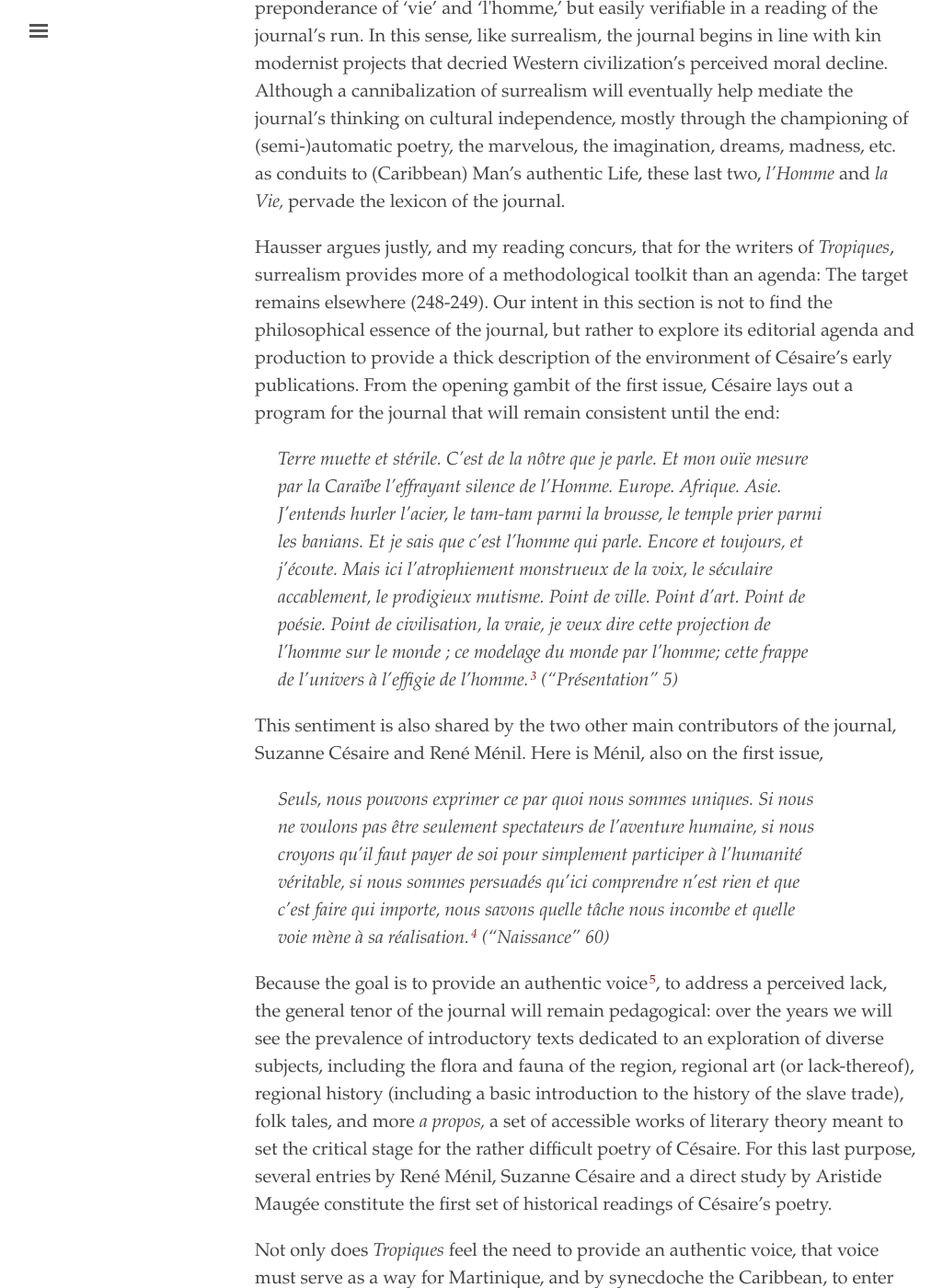
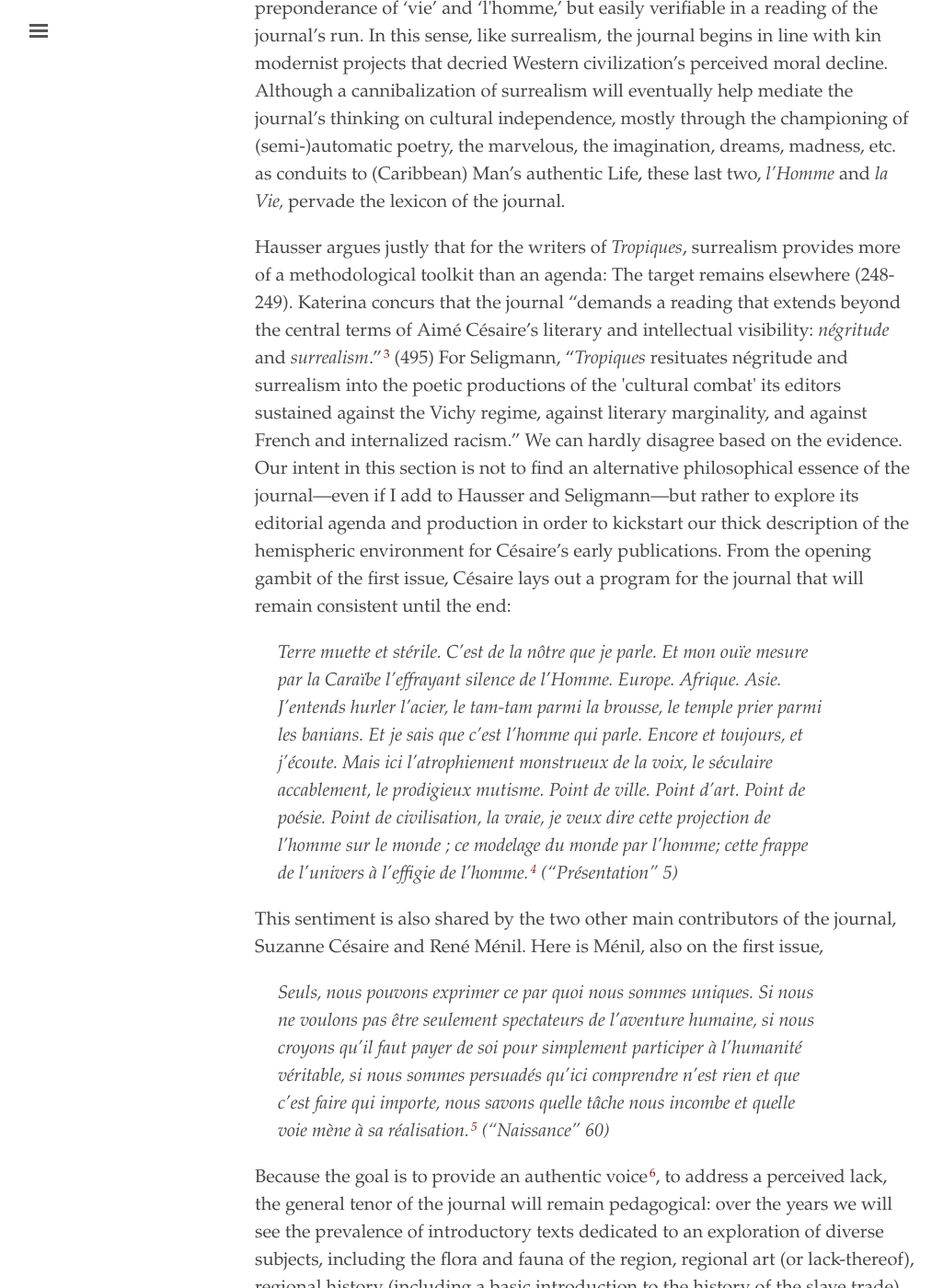
Before and after one commit to elotroalex/record, a Jekyll site: the page built from _chapters/03-assimilate.md, in a window 1280 px wide and 1400 px high, scrolled down 5114 px. Shown: the whole window at 92% size, without its empty margins (3-1028 px from the left). Built offline with Jekyll 4.4.1, drawn with Linux system fonts in a browser that asks for light colours; some of the changed text lies outside the part shown.

Commit message:
added seligmann

```diff
--- a/_chapters/03-assimilate.md
+++ b/_chapters/03-assimilate.md
@@ -57,7 +57,7 @@
 
 As *figure q* suggests, neither the word *surrealism,* nor the name Breton appear in the first issue. What we have instead is a journal that overtly embraces the fight for cultural autonomy, placing Man and Life at the center of its ideological thrust against Cartesianism and instrumental rationality—shorthanded in the relative preponderance of 'vie' and 'l\'homme,' but easily verifiable in a reading of the journal's run. In this sense, like surrealism, the journal begins in line with kin modernist projects that decried Western civilization’s perceived moral decline. Although a cannibalization of surrealism will eventually help mediate the journal’s thinking on cultural independence, mostly through the championing of (semi-)automatic poetry, the marvelous, the imagination, dreams, madness, etc. as conduits to (Caribbean) Man’s authentic Life, these last two, *l’Homme* and *la Vie,* pervade the lexicon of the journal.
 
-Hausser argues justly, and my reading concurs, that for the writers of *Tropiques*, surrealism provides more of a methodological toolkit than an agenda: The target remains elsewhere (248-249). Our intent in this section is not to find the philosophical essence of the journal, but rather to explore its editorial agenda and production to provide a thick description of the environment of Césaire’s early publications. From the opening gambit of the first issue, Césaire lays out a program for the journal that will remain consistent until the end:
+Hausser argues justly that for the writers of *Tropiques*, surrealism provides more of a methodological toolkit than an agenda: The target remains elsewhere (248-249). Katerina concurs that the journal "demands a reading that extends beyond the central terms of Aimé Césaire’s literary and intellectual visibility: *négritude* and *surrealism*."[^ks1] (495) For Seligmann, "*Tropiques* resituates négritude and surrealism into the poetic productions of the \'cultural combat\' its editors sustained against the Vichy regime, against literary marginality, and against French and internalized racism." We can hardly disagree based on the evidence. Our intent in this section is not to find an alternative philosophical essence of the journal—even if I add to Hausser and Seligmann—but rather to explore its editorial agenda and production in order to kickstart our thick description of the hemispheric environment for Césaire’s early publications. From the opening gambit of the first issue, Césaire lays out a program for the journal that will remain consistent until the end:
 
 > Terre muette et stérile. C'est de la nôtre que je parle. Et mon ouïe mesure par la Caraïbe l'effrayant silence de l'Homme. Europe. Afrique. Asie. J'entends hurler l'acier, le tam-tam parmi la brousse, le temple prier parmi les banians. Et je sais que c'est l'homme qui parle. Encore et toujours, et j'écoute. Mais ici l'atrophiement monstrueux de la voix, le séculaire accablement, le prodigieux mutisme. Point de ville. Point d'art. Point de poésie. Point de civilisation, la vraie, je veux dire cette projection de l'homme sur le monde ; ce modelage du monde par l'homme; cette frappe de l'univers à l'effigie de l'homme.[^8] ("Présentation" 5)
 
@@ -302,6 +302,8 @@
 
 [^8]: \[Dumb and fallow land. I’m talking about ours. And my ear reckons the chilling silence of Man in the Caribbean. Europe. Africa. Asia. I hear the cry of steel, the battle drums in the bush, the temple prayers among the Banyan trees. And I know it is Man who speaks. Hitherto and forever, and I listen. But here the monstrous atrophy of the voice, the secular decrepitude, the prodigious mutism. No city. No art. No poetry. No civilization, the true one, I mean that projection of Man onto the world; the modeling of the world by Man; the stamp of Man’s figure on the universe.\]
 
+[^ks1]: Seligmann, Katerina Gonzalez. "Poetic Productions of Cultural Combat in *Tropiques*" The South Atlantic Quarterly 115:3, July 2016. (495-512)
+
 [^9]: \[Only we can express that which makes us unique. If we strive to be more than mere spectators of the human adventure, if we believe that we must make a personal offering simply to participate in a true humanity, if we are convinced that it is not to comprehend, but to make what really matters, we know what is our task, and what way leads to its realization.\]
 
 [^n1]: For a recent, and superbly executed analysis of the relationship between authenticity and the print-mediated voice of Négritude writers, see Noland, Carrie. *Voices of Négritude in Modernist Print." Columbia University Press. 2015. This excellent book serves in many cases as the prelude for many of my observations, and is the best sustained study linking the medium itself to questions of identity, language, and the self in Césaire's work.
@@ -364,7 +366,7 @@
 
 [^68]: *Editions Gallimard,* as the house is known today, will not carry that name until 1961.
 
-[^69]: For a full an open report of the research trip that led to the Queneau connection, see my blog post “[Breaking News: It Was Queneau!](http://www.elotroalex.com/2012/09/research-sejour-report/)” 23 Sept. 2012. Web.
+[^69]: In the summer of 2012, I had the opportunity to visit the Gallimard archives with Katerina Gonzalez Seligmann who was investigating the intersections with Lydia Cabrera, to find a trove of documents documenting the history of Césaire's relationship to the press. For a full an open report of the joint research trip that led to the Queneau connection, see my blog post “[Breaking News: It Was Queneau!](http://www.elotroalex.com/research-sejour-report/)” 23 Sept. 2012. Web.
 
 [^70]:
 	\[After the liberation, when I was able to reconnect with what was published outside of France, I saw that you brought to fruition the promise of your first work. I also read with the same interest your poems published in Confluences and Fontaine.
```
